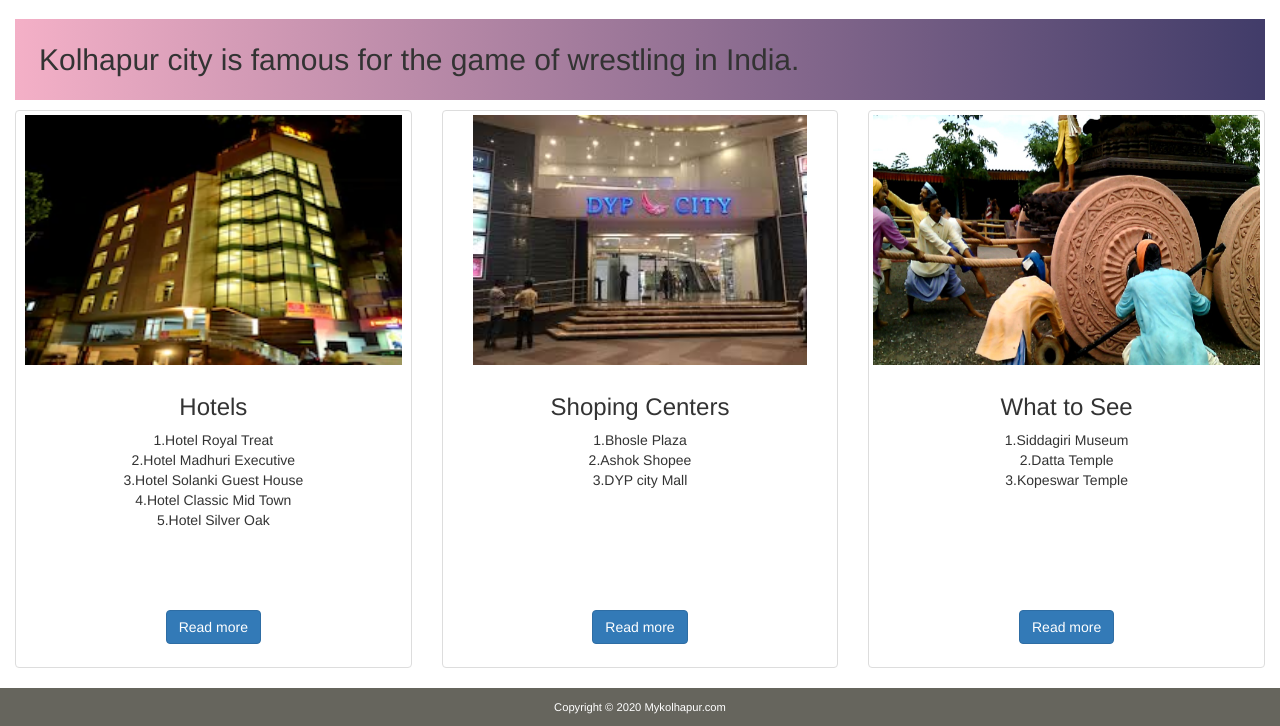
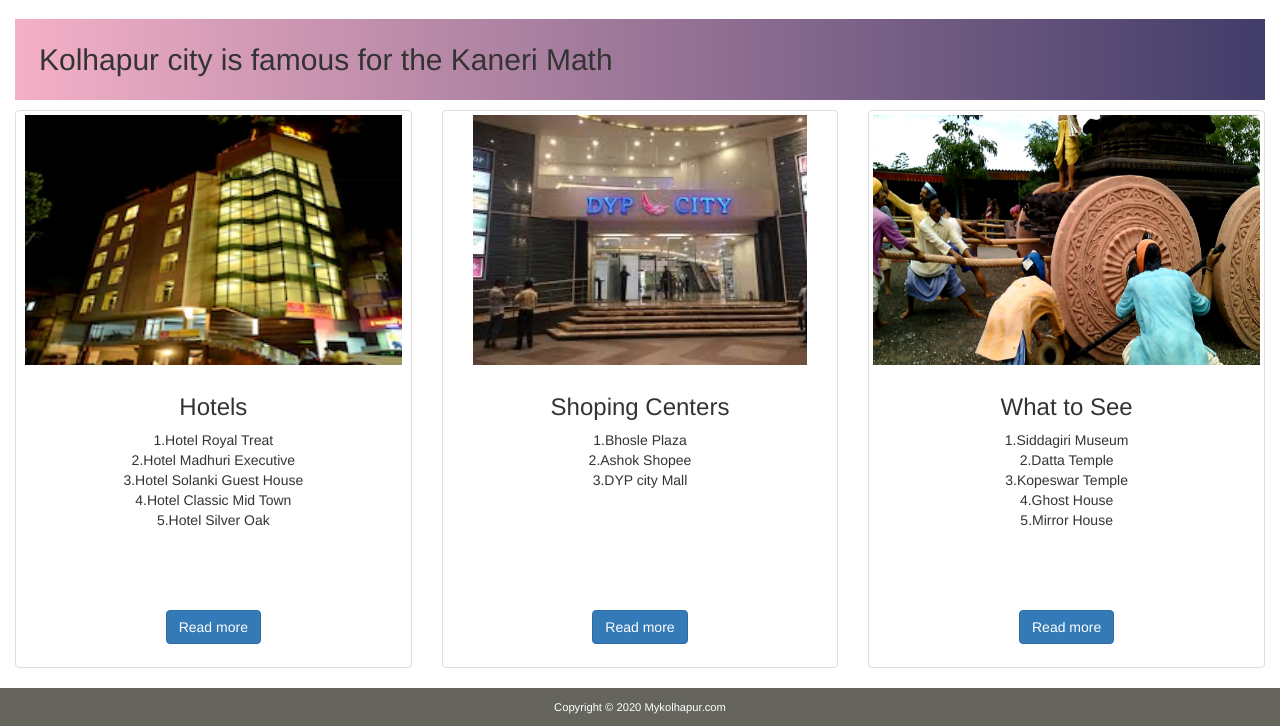
Before and after one commit to mpacer-solutions/mykolhapur-new, a PHP site: page /kaneri-math.php in a window 1280 px wide. Shown: the part 885-1611 px from the top of the page. Run offline with PHP 8.4, Linux system fonts and the light colour scheme; data that the repository does not hold is empty.

Commit message:
modified Kaneri-math.php

```diff
--- a/kaneri-math.php
+++ b/kaneri-math.php
@@ -1,12 +1,11 @@
 
 <?php
-
-$active_kaneri="active";
+$active_kaneri = "active";
 include_once 'header.php'
 ?>
 
 <main class="container-fluid">
-  <h1 class="page-title">Welcome To Khasbag Maidan</h1>
+  <h1 class="page-title">Welcome To Kaneri Math</h1>
   <div id="myCarousel" class="carousel slide" data-ride="carousel">
     <!-- Indicators -->
     <ol class="carousel-indicators">
@@ -70,7 +69,7 @@ include_once 'header.php'
     </div>
   </div>
 
-  <h2 class="section-title">Kolhapur city is famous for the game of wrestling in India.</h2>
+  <h2 class="section-title">Kolhapur city is famous for the Kaneri Math</h2>
 
   <div class="row">
     <div class="col-sm-6 col-md-4">
@@ -114,6 +113,8 @@ include_once 'header.php'
             1.Siddagiri Museum<br>
             2.Datta Temple<br>
             3.Kopeswar Temple<br>
+            4.Ghost House <br>
+            5.Mirror House
           </p>
           <p><a href="#" class="btn btn-primary" role="button">Read more</a></p>
         </div>
--- a/khasbag-maidan.php
+++ b/khasbag-maidan.php
@@ -1,6 +1,6 @@
 
 <?php
-$active_khasbag="active";
+$active_khasbag = "active";
 include_once 'header.php'
 ?>
 
```
Lines whose indentation alone changed are shown as unchanged.
